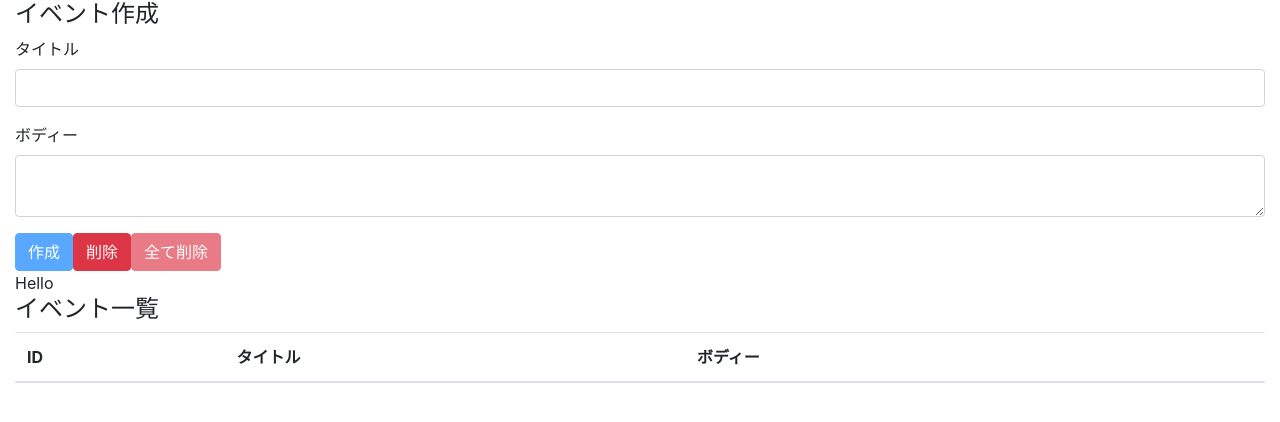
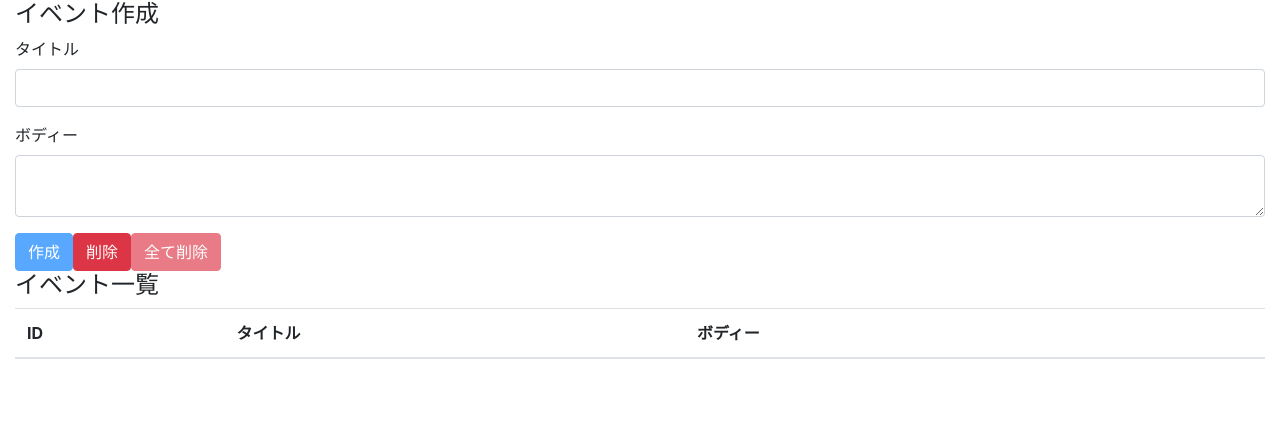
Before and after one commit to haru0121/react-hooks-101, a React (Create React App) app: page / in a window 1280 px wide. Shown: the top 422 px of the page. Built offline with nearby package versions, Linux system fonts and the light colour scheme.

Commit message:
solve prop drlling with useContext

```diff
--- a/src/components/App.js
+++ b/src/components/App.js
@@ -11,10 +11,10 @@
 
 
   return (
-  <AppContext.Provider value={"Hello"}>
+  <AppContext.Provider value={{state,dispatch}}>
 			<div className="container-fluid">
-			<EventForm state={state} dispatch={dispatch}/>
-			<Events state={state} dispatch={dispatch}/>
+			<EventForm />
+			<Events />
 
 		</div>
 
--- a/src/components/Event.js
+++ b/src/components/Event.js
@@ -1,7 +1,8 @@
-import React from 'react'
+import React,{useContext} from 'react'
 import {DELETE_EVENT} from '../actions/index.js';
-const Event=({dispatch,event})=> {
-
+import AppContext from '../contexts/AppContext.js';
+const Event=({event})=> {
+    const {dispatch} = useContext(AppContext);
       const id =event.id;
       const handleClickDeletBtn=()=>{
         const result=window.confirm(id+"を削除しても良いですか");
--- a/src/components/EventForm.js
+++ b/src/components/EventForm.js
@@ -1,9 +1,10 @@
-import React,{useState} from 'react'
+import React,{useState,useContext} from 'react'
 import {CREATE_EVENT,DELETE_ALL_EVENTS} from '../actions/index.js';
-const EventForm=({state,dispatch})=>{
+import AppContext from '../contexts/AppContext.js';
+const EventForm=()=>{
   const [title,setTitle]=useState('');
 	const [body,setBody]=useState('');
-
+  const {state,dispatch} = useContext(AppContext)
 	const addEvent=(e)=>{
 		e.preventDefault();
 		dispatch({
--- a/src/components/Events.js
+++ b/src/components/Events.js
@@ -1,12 +1,10 @@
 import React,{useContext} from 'react'
 import Event from './Event';
 import AppContext from '../contexts/AppContext';
-const Events=({state,dispatch})=>{
-const value=useContext(AppContext);
-
+const Events=()=>{
+const {state} = useContext(AppContext);
   return (
     <>
-    <div>{value}</div>
     <h4>イベント一覧</h4>
 			<table className="table table-hover">
 				<thead>
@@ -18,7 +16,7 @@
 					</tr>
 				</thead>
 				<tbody>
-					{state.map((event,index)=>(<Event key={index} event={event} dispatch={dispatch}/>))}
+					{state.map((event,index)=>(<Event key={index} event={event} />))}
 					</tbody>
 			</table>
     </>
--- a/src/contexts/AppContext.js
+++ b/src/contexts/AppContext.js
@@ -1,3 +1,3 @@
-import React,{createContext} from 'react'
+import {createContext} from 'react'
 const AppContext=createContext();
 export default AppContext;
```
